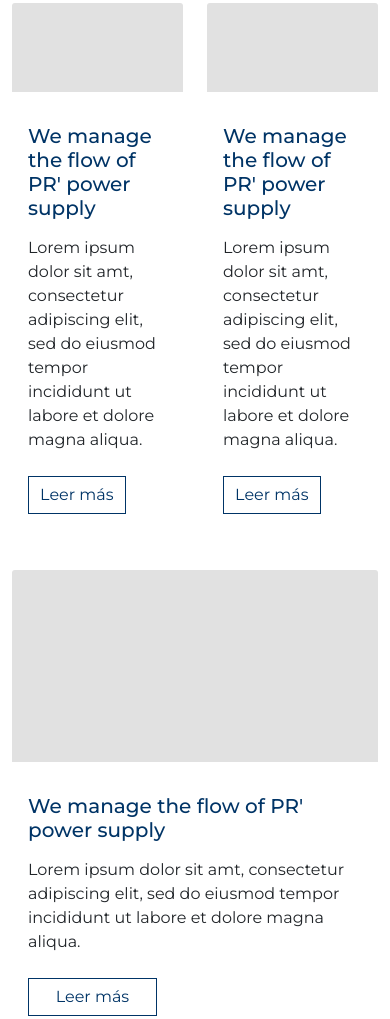
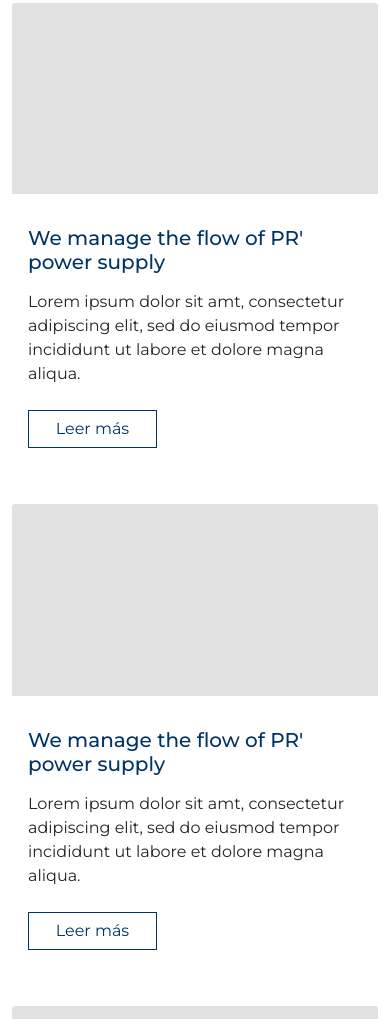
Before and after one commit to matildegarelik/aee-pr, a plain HTML site: page index.html in a window 390 px wide. Shown: the part 4775-5794 px from the top of the page. Drawn offline with nearby package versions, Linux system fonts and the light colour scheme.

Commit message:
fixes responsive index

```diff
--- a/index.html
+++ b/index.html
@@ -181,7 +181,7 @@
     <section class="s5 container">
         <h2>We manage the  flow of PR' <br> power supply.</h2>
         <div class="row">
-            <div class="col">
+            <div class="col-md">
                 <div class="card mt-3 mb-4">
                     <img class="card-img-top" src="images/card.png" alt="Card image cap">
                     <div class="card-body">
@@ -191,7 +191,7 @@
                     </div>
                   </div>
             </div>
-            <div class="col">
+            <div class="col-md">
                 <div class="card mt-3 mb-4">
                     <img class="card-img-top" src="images/card.png" alt="Card image cap">
                     <div class="card-body">
@@ -201,7 +201,7 @@
                     </div>
                   </div>
             </div>
-            <div class="col">
+            <div class="col-md">
                 <div class="card mt-3 mb-4">
                     <img class="card-img-top" src="images/card.png" alt="Card image cap">
                     <div class="card-body">
--- a/style.css
+++ b/style.css
@@ -364,6 +364,10 @@ footer i {
         bottom: 5%;
     }
 
+    .s0 .carousel-item > img {
+        width: auto !important;
+    }
+
     body > section.s3.container-fluid > div.row.justify-content-center.mt-5 > div {
         text-align: center;
     }
@@ -380,10 +384,6 @@ footer i {
     #suscribeForm{
         display: block !important;
         text-align: center;
-    }
-
-    #suscribeBtn {
-        margin-left: 6.5vw;
     }
 
     body > section.s4.container-fluid > div.text-center.container {
```
